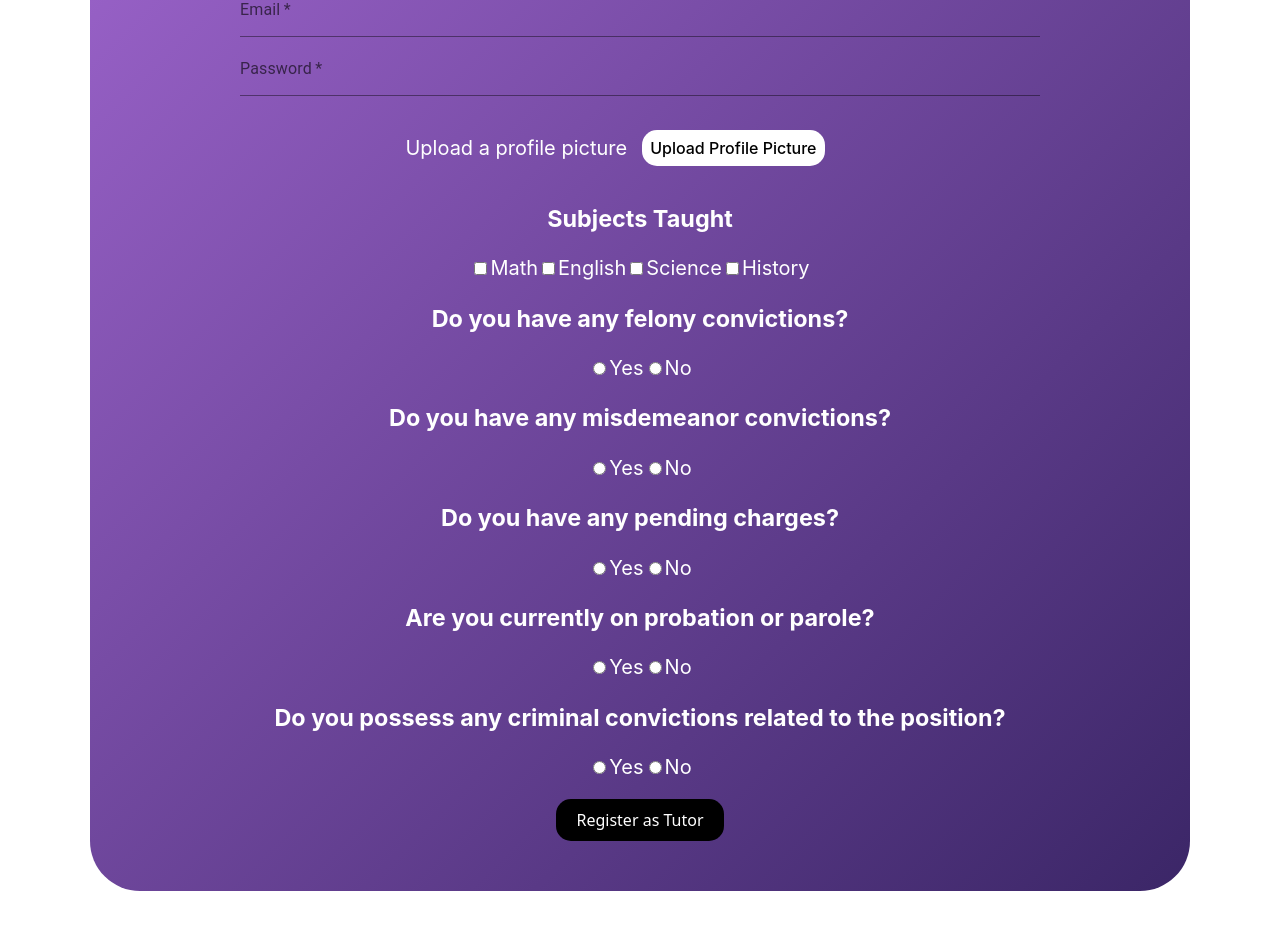
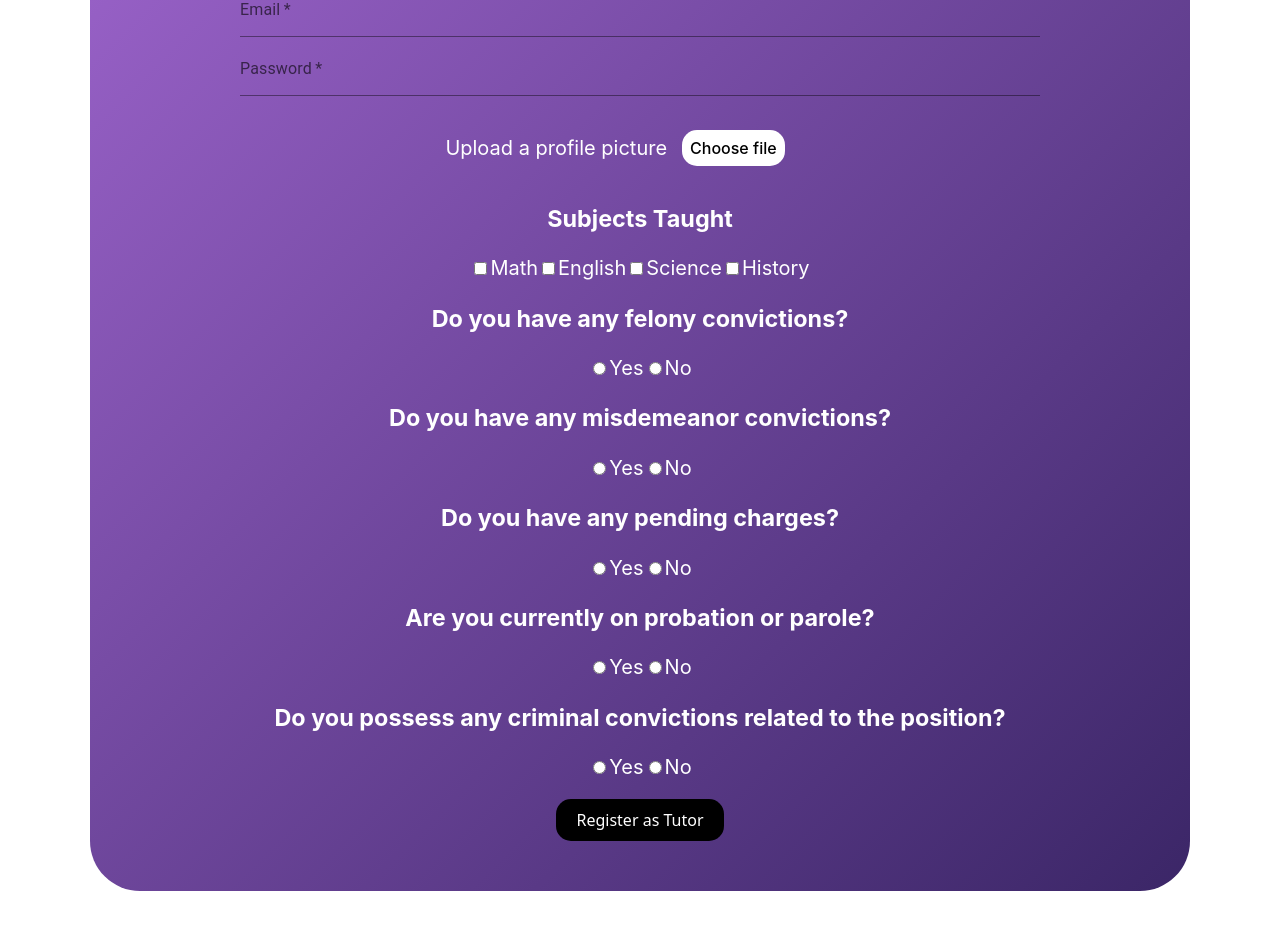
Before and after one commit to jagganjestine/CS4485, a React (Create React App) app in the folder online-tutoring/: page /registrationtutors in a window 1280 px wide. Shown: the part 820-1747 px from the top of the page. Built offline with nearby package versions, Linux system fonts and the light colour scheme.

Commit message:
scroll bar fix for search box

```diff
--- a/online-tutoring/src/components/Homepage.css
+++ b/online-tutoring/src/components/Homepage.css
@@ -589,11 +589,11 @@ margin-right: 50px;
   flex-direction: column;
   font-size: 20px;
   background: #ccc;
-  border-radius: 50px;
   width: 1000px;
   height: 300px;
   overflow: auto;
-  margin-bottom: 50px;
+  margin-top: 35px;
+  margin-bottom: 35px;
 }
 
 .star-fav{
--- a/online-tutoring/src/components/RegistrationTutors.js
+++ b/online-tutoring/src/components/RegistrationTutors.js
@@ -306,7 +306,7 @@ const generateTimeOptions = () => {
               </div>
               <div className="upload-container">
               <p className="prof-pic"> Upload a profile picture </p>
-              <label htmlFor="file-upload">Upload Profile Picture</label>
+              <label htmlFor="file-upload">Choose file</label>
               <input className="styled-button" type="file" id="file-upload" onChange={handleChange} />
 
             </div>
```
